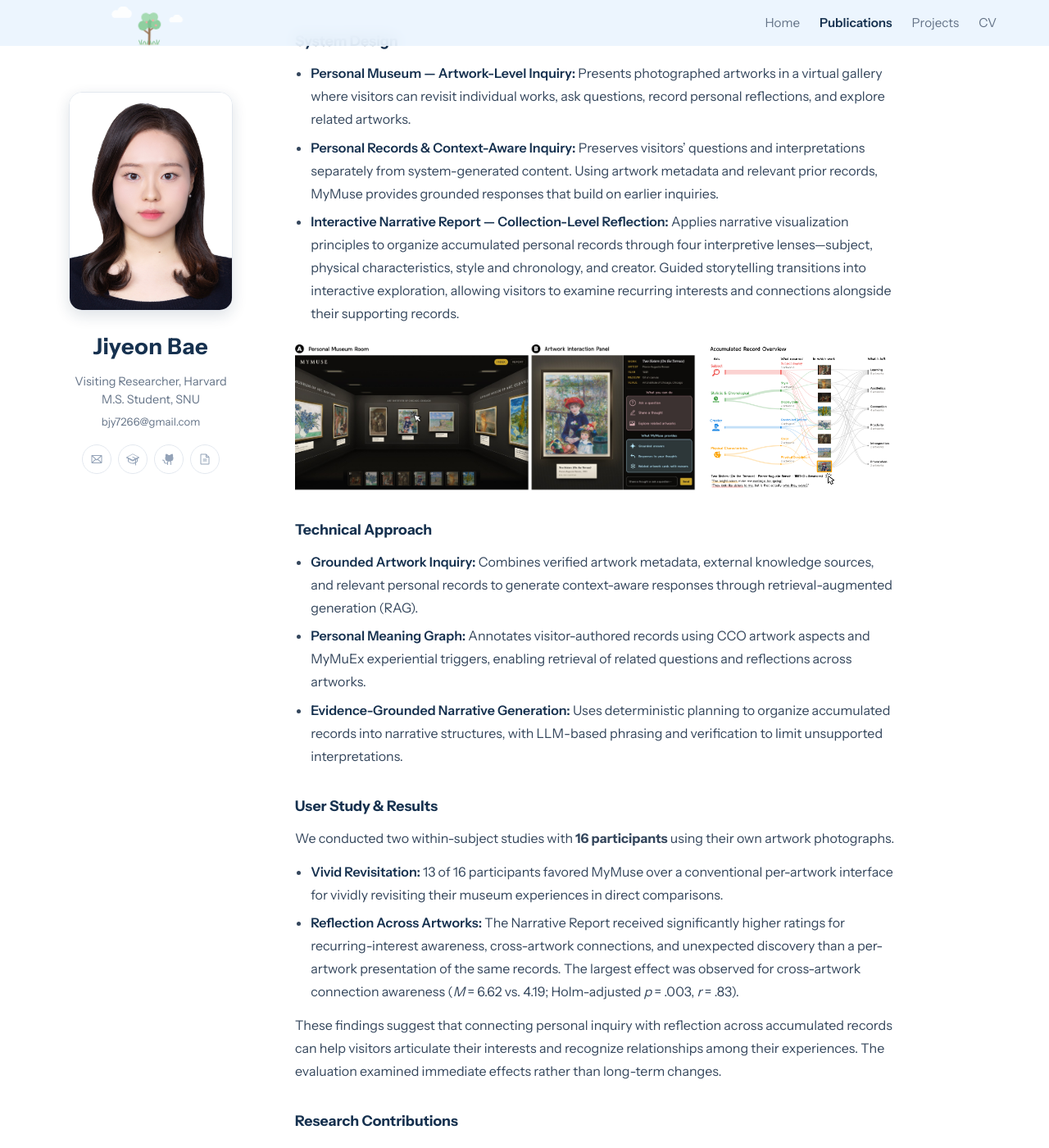
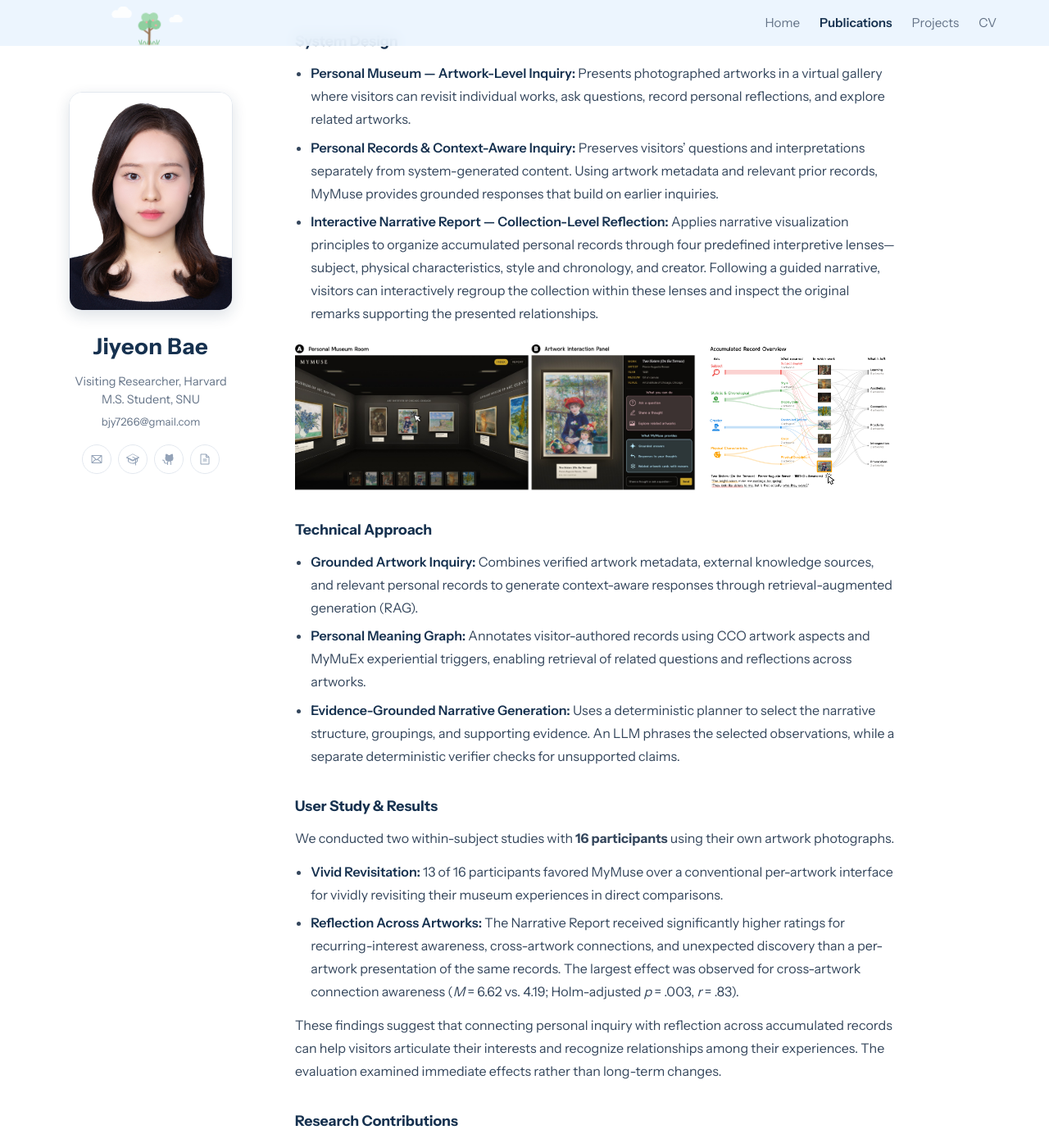
Before and after one commit to JiyeonBae/jiyeonbae.github.io, a Jekyll site: the page built from publications/mymuse.html, in a window 1280 px wide and 1400 px high, scrolled down 1807 px. Shown: the whole window at 82% size. Built offline with Jekyll 4.4.1, drawn with Linux system fonts in a browser that asks for light colours.

Commit message:
Add EgoMate venue and update MyMuse detail text
Co-Authored-By: Claude Opus 5.5 <noreply@anthropic.com>

```diff
--- a/publications/mymuse.html
+++ b/publications/mymuse.html
@@ -42,7 +42,7 @@ permalink: /publications/mymuse/
   <ul>
     <li><strong>Personal Museum &mdash; Artwork-Level Inquiry:</strong> Presents photographed artworks in a virtual gallery where visitors can revisit individual works, ask questions, record personal reflections, and explore related artworks.</li>
     <li><strong>Personal Records &amp; Context-Aware Inquiry:</strong> Preserves visitors&rsquo; questions and interpretations separately from system-generated content. Using artwork metadata and relevant prior records, MyMuse provides grounded responses that build on earlier inquiries.</li>
-    <li><strong>Interactive Narrative Report &mdash; Collection-Level Reflection:</strong> Applies narrative visualization principles to organize accumulated personal records through four interpretive lenses&mdash;subject, physical characteristics, style and chronology, and creator. Guided storytelling transitions into interactive exploration, allowing visitors to examine recurring interests and connections alongside their supporting records.</li>
+    <li><strong>Interactive Narrative Report &mdash; Collection-Level Reflection:</strong> Applies narrative visualization principles to organize accumulated personal records through four predefined interpretive lenses&mdash;subject, physical characteristics, style and chronology, and creator. Following a guided narrative, visitors can interactively regroup the collection within these lenses and inspect the original remarks supporting the presented relationships.</li>
   </ul>
 
   <div class="pd-gallery pd-gallery--natural pd-gallery--plain" style="grid-template-columns: 2.737fr 1.317fr;">
@@ -58,7 +58,7 @@ permalink: /publications/mymuse/
   <ul>
     <li><strong>Grounded Artwork Inquiry:</strong> Combines verified artwork metadata, external knowledge sources, and relevant personal records to generate context-aware responses through retrieval-augmented generation (RAG).</li>
     <li><strong>Personal Meaning Graph:</strong> Annotates visitor-authored records using CCO artwork aspects and MyMuEx experiential triggers, enabling retrieval of related questions and reflections across artworks.</li>
-    <li><strong>Evidence-Grounded Narrative Generation:</strong> Uses deterministic planning to organize accumulated records into narrative structures, with LLM-based phrasing and verification to limit unsupported interpretations.</li>
+    <li><strong>Evidence-Grounded Narrative Generation:</strong> Uses a deterministic planner to select the narrative structure, groupings, and supporting evidence. An LLM phrases the selected observations, while a separate deterministic verifier checks for unsupported claims.</li>
   </ul>
 
   <h2 class="pd-heading">User Study &amp; Results</h2>
```
Also changed, not shown: index.md (+1 -1 lines), publications.md (+1 -1 lines).
